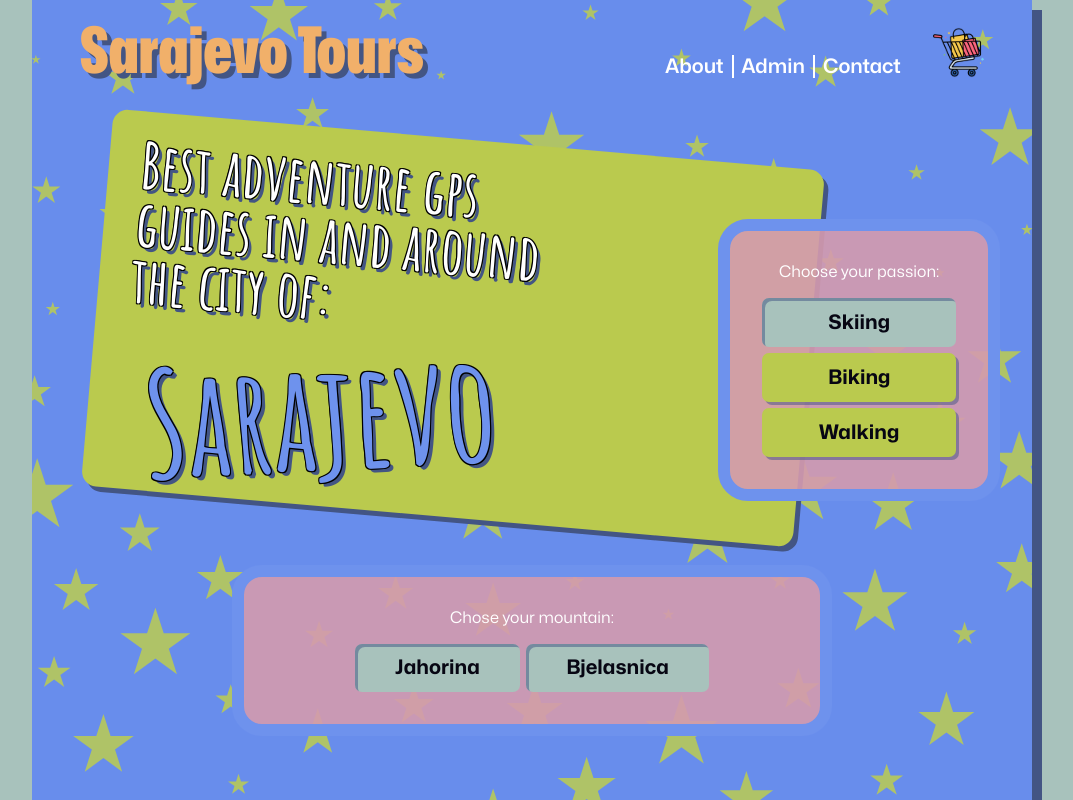
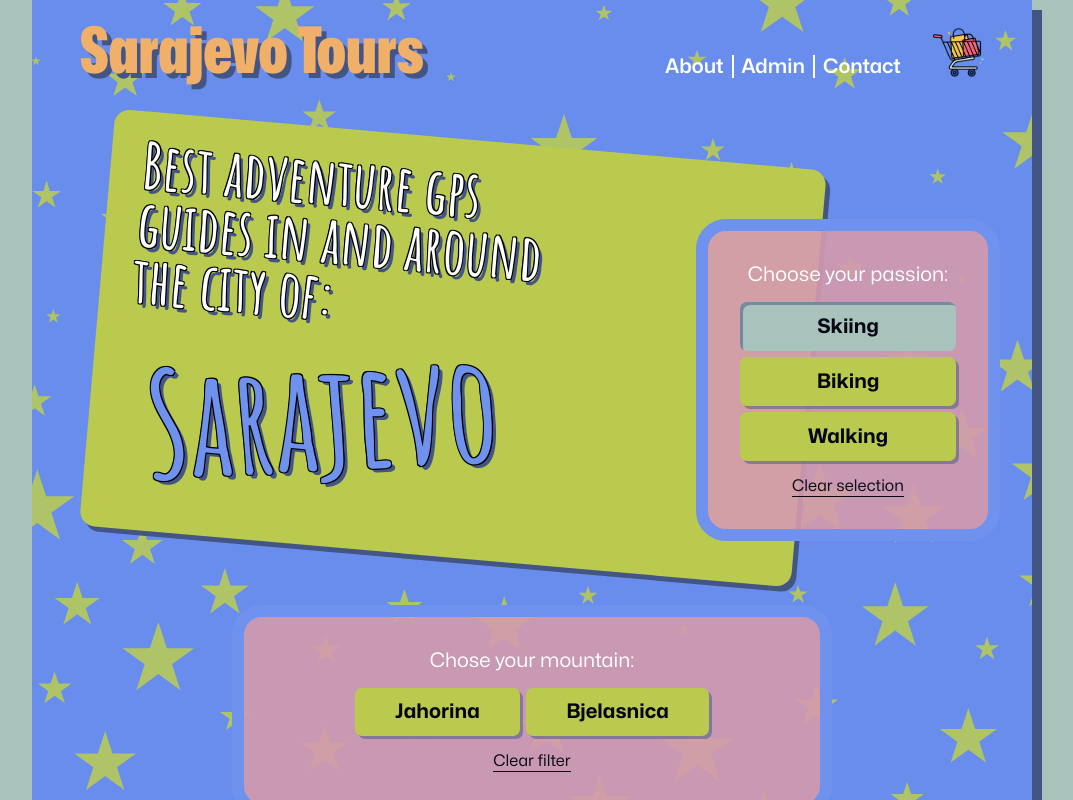
Before and after one commit to drkedrkedjon/sarajevo-tours-react, a React (Vite) app: page /skiing in a window 1280 px wide. Shown: the top 800 px of the page, without its empty margins (108-1181 px from the left). Built offline with nearby package versions, Linux system fonts and the light colour scheme.

Commit message:
FIlter products in home/skiing by query parameters done

```diff
--- a/css-styles.css
+++ b/css-styles.css
@@ -197,9 +197,6 @@ body,
 #root {
   height: 100%;
 }
-.background-color-home {
-  min-height: 100%;
-}
 
 .text-stroke {
   /* Makes outline on text */
@@ -230,6 +227,11 @@ body,
 .btn-pink {
   background-color: hsl(var(--color-pink));
 }
+.underline {
+  /* text-decoration: underline; */
+  border-bottom: 1px solid hsl(var(--color-black));
+  align-self: center;
+}
 /* ************************************** */
 /* Home Layout */
 /* ************************************** */
@@ -245,6 +247,7 @@ body,
 }
 .background-color-home {
   background-color: hsl(var(--color-gray));
+  min-height: 100%;
 }
 
 /* ************************************** */
--- a/src/App.jsx
+++ b/src/App.jsx
@@ -6,18 +6,20 @@ import HomeCards from "./pages/HomeCards";
 import Ski from "./pages/Ski";
 import Bike from "./pages/Bike";
 import Walk from "./pages/Walk";
+import ProductLayout from "./pages/ProductLayout";
 
 function App() {
   return (
     <BrowserRouter>
       <Routes>
-        <Route element={<HomeLayout />}>
-          <Route path="/" element={<Home />}>
+        <Route path="/" element={<HomeLayout />}>
+          <Route element={<Home />}>
             <Route index element={<HomeCards />} />
             <Route path="skiing" element={<Ski />} />
             <Route path="biking" element={<Bike />} />
             <Route path="walking" element={<Walk />} />
           </Route>
+          <Route path="products" element={<ProductLayout />} />
         </Route>
       </Routes>
     </BrowserRouter>
--- a/src/components/Hero.jsx
+++ b/src/components/Hero.jsx
@@ -15,7 +15,7 @@ export default function Hero() {
           </h2>
         </div>
         <div className="hero-select">
-          <h3 className="color-white">Choose your passion:</h3>
+          <h3 className="color-white fs-500">Choose your passion:</h3>
           <div className="hero-btn-container">
             <NavLink
               to="skiing"
@@ -42,6 +42,9 @@ export default function Hero() {
               Walking
             </NavLink>
           </div>
+          <NavLink className="underline" to="/">
+            Clear selection
+          </NavLink>
         </div>
       </div>
     </div>
--- a/src/components/SubSelect.jsx
+++ b/src/components/SubSelect.jsx
@@ -2,29 +2,28 @@
 import React from "react";
 import { NavLink } from "react-router-dom";
 
-export default function SubSelect({ dataProps }) {
+export default function SubSelect({ searchType, dataProps }) {
   const { to1, to2, btn1, btn2, title } = dataProps;
   return (
     <div className="sub-select">
-      <h3 className="color-white">{title}</h3>
+      <h3 className="color-white fs-500">{title}</h3>
       <div className="sub-btn-container">
         <NavLink
-          to={to1}
-          className={({ isActive }) =>
-            isActive ? "btn-active btn" : "btn btn-green"
-          }
+          to={`?type=${to1}`}
+          className={to1 === searchType ? "btn btn-active" : "btn btn-green"}
         >
           {btn1}
         </NavLink>
         <NavLink
-          to={to2}
-          className={({ isActive }) =>
-            isActive ? "btn-active btn" : "btn btn-green"
-          }
+          to={`?type=${to2}`}
+          className={to2 === searchType ? "btn btn-active" : "btn btn-green"}
         >
           {btn2}
         </NavLink>
       </div>
+      <NavLink className="underline" to=".">
+        Clear filter
+      </NavLink>
     </div>
   );
 }
--- a/src/data.js
+++ b/src/data.js
@@ -48,7 +48,7 @@ export default [
       "Durante los Juegos Olímpicos de Invierno de 1984, el monte Bjelasnica (Bjelašnica) acogió competiciones de esquí alpino de Man, mientras que el monte Igman (a 10 minutos en coche de Bjelašnica) fue un punto de encuentro para los esquiadores nórdicos: biatlón de fondo. Bjelašnica es la novena montaña más alta de Bosnia y Herzegovina, ¡y puedes esquiar desde su cima! Las pistas terminan a 1270m sobre el nivel del mar. Casi todas las instalaciones construidas para los Juegos Olímpicos de Invierno '84 fueron devastadas durante la guerra reciente, por lo que todas las instalaciones actuales son de nueva construcción. Igman está a solo 10 minutos en coche al oeste de Bjelašnica y representa un lugar perfecto para los amantes de la diversión a campo traviesa o cuesta abajo con niños. Hay una pista de fondo de 20 km en Veliko Polje, mientras que en Malo Polje se puede encontrar un lugar de ensueño para principiantes y niños. Justo al lado de la instalación de saltos de esquí que no funciona, hay un telesilla doble con una pendiente roja/azul y un tramo negro. Además, hay tres ascensores para bebés instalados en la suave pendiente de 100 metros de largo. Mt.Igman es el segundo lugar más rico de Europa por el porcentaje de ozono en el aire.",
     price: 20,
     category: "esqui",
-    location: "Bjelašnica",
+    location: "Bjelasnica",
     imgUrl: "/assets/images/bike-card.jpg",
   },
   {
@@ -61,7 +61,7 @@ export default [
       "Las pistas de “Babin Do” son una de las mejores pistas de esquí europeas. Esta estación de esquí cuenta con ocho pistas de esquí y cinco senderos para niños, 3 telesillas y 5 remontes, que conducen a la cima de la montaña Bjelašnica, que se encuentra a 2067 metros sobre el nivel del mar.Partes del sendero están iluminadas con luces de competencia de alta calidad para el esquí nocturno; El centro de esquí también tiene instalado un sistema de nieve artificial.La modernización del transporte vertical, además del telesilla de 6 plazas, también incluye el telesilla de 4 plazas desde “Međustanica” (estación cruzada) hasta la cima de la montaña Bjelašnica. El alquiler y el servicio de esquí se encuentran cerca de la casa de destino Benneton. “Babin Do” dispone de un amplio parking con más de 1.200 plazas de aparcamiento.",
     price: 20,
     category: "esqui",
-    location: "Bjelašnica",
+    location: "Bjelasnica",
     imgUrl: "/assets/images/bike-card.jpg",
   },
   {
@@ -72,7 +72,7 @@ export default [
       "Obtenga ambas guías de la montaña Bjelašnica con un descuento especial del 25% sobre el precio total combinado",
     description: "BlaBla",
     price: 30,
-    location: "Bjelašnica",
+    location: "Bjelasnica",
     category: "esqui",
     imgUrl: "/assets/images/bike-card.jpg",
   },
--- a/src/pages/Home.jsx
+++ b/src/pages/Home.jsx
@@ -6,11 +6,11 @@ import Footer from "../components/Footer";
 
 export default function Home() {
   return (
-    <>
+    <div className="home-layout">
       <Header />
       <Hero />
       <Outlet />
       <Footer />
-    </>
+    </div>
   );
 }
--- a/src/pages/HomeLayout.jsx
+++ b/src/pages/HomeLayout.jsx
@@ -4,9 +4,7 @@ import { Outlet } from "react-router-dom";
 export default function HomeLayout() {
   return (
     <div className="background-color-home">
-      <div className="home-layout">
-        <Outlet />
-      </div>
+      <Outlet />
     </div>
   );
 }
--- /dev/null
+++ b/src/pages/ProductLayout.jsx
@@ -0,0 +1,5 @@
+import React from "react";
+
+export default function ProductLayout() {
+  return <h1>Products layout</h1>;
+}
--- a/src/pages/Ski.jsx
+++ b/src/pages/Ski.jsx
@@ -1,4 +1,5 @@
 import React from "react";
+import { useSearchParams } from "react-router-dom";
 import CardHome from "../components/CardHome";
 import SubSelect from "../components/SubSelect";
 import data from "../data";
@@ -6,20 +7,33 @@ import data from "../data";
 export default function Ski() {
   const props = {
     title: "Chose your mountain:",
-    to1: "?type=jahorina",
-    to2: "?type=bjelasnica",
+    to1: "jahorina",
+    to2: "bjelasnica",
     btn1: "Jahorina",
     btn2: "Bjelasnica",
   };
 
-  const html = data.map((card) => {
+  // eslint-disable-next-line no-unused-vars
+  const [searchParams, setSearchParams] = useSearchParams();
+  const typeFilter = searchParams.get("type");
+  console.log(typeFilter);
+
+  const dataFilter = data.filter((product) => {
+    if (!typeFilter) {
+      return product;
+    } else if (typeFilter === product.location.toLowerCase()) {
+      return product;
+    }
+  });
+
+  const html = dataFilter.map((card) => {
     const { id, title, imgUrl, summary } = card;
     return <CardHome key={id} card={{ title, imgUrl, summary }} />;
   });
 
   return (
     <>
-      <SubSelect dataProps={{ ...props }} />
+      <SubSelect searchType={typeFilter} dataProps={{ ...props }} />
       <div className="home-cards-grid">{html}</div>;
     </>
   );
```
